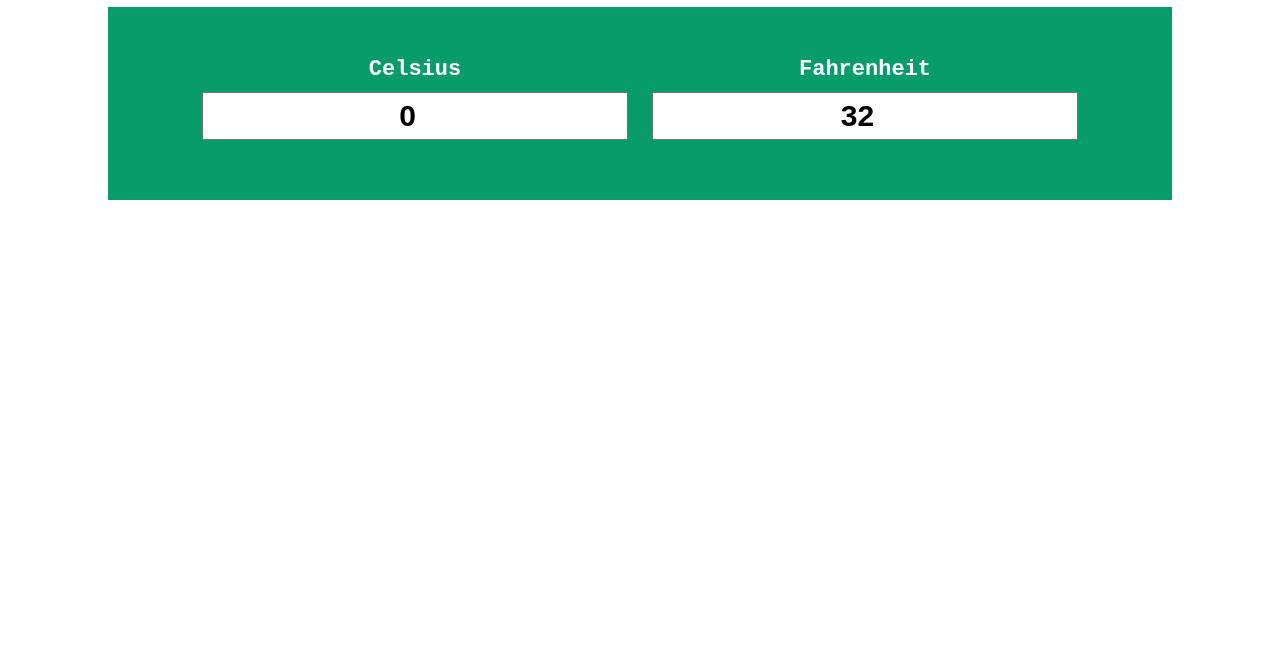
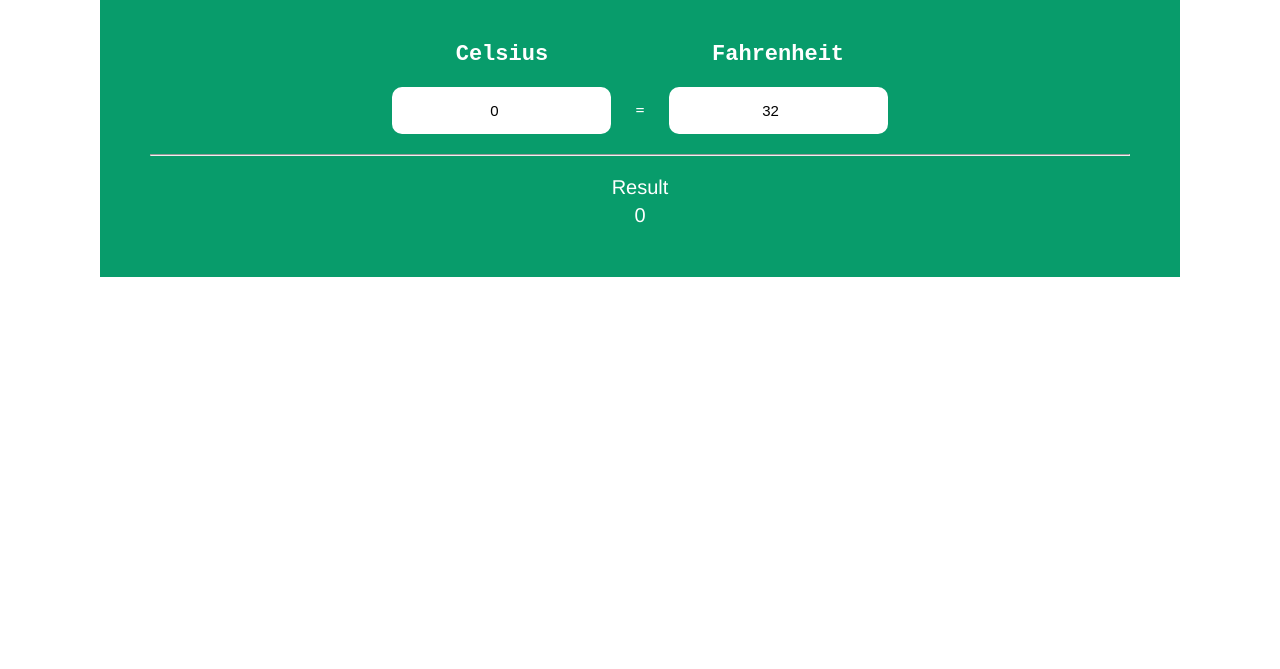
Before and after one commit to Himanshu-0981/Temperature-Converter, a plain HTML site: page index.html in a window 1280 px wide. Shown: the part 131-800 px from the top of the page. Drawn offline with Linux system fonts and the light colour scheme.

Commit message:
second commit

```diff
--- a/index.html
+++ b/index.html
@@ -15,11 +15,17 @@
             <br>
             <input type="number" value="0" id="cel" class="inp">
         </div>
+        <p id="equalSign">=</p>
         <div class="input-div">
             <label>Fahrenheit</label>
             <br>
             <input type="number" value="32" id="fah" class="inp">
         </div>
+        <hr>
+        <div class="output">
+            <p class="result" id="resultname">Result</p>
+            <p class="result" id="resultnum">0</p>
+        </div>
     </div>
     <script src="script.js"></script>
 </body>
--- a/script.js
+++ b/script.js
@@ -1,10 +1,13 @@
 let cel = document.getElementById('cel');
 let fah = document.getElementById('fah');
+let resNum = document.getElementById('resultnum');
+
 
 cel.addEventListener('input',function(){
     let c = this.value;
     let f = (c * 9/5) + 32;
     fah.value = f;
+    resNum.innerHTML = `${f} F`;
 });
 
 
@@ -12,4 +15,5 @@ fah.addEventListener('input',function(){
     let f = this.value;
     let c = (f - 32) * 5/9
     cel.value = c;
+    resNum.innerHTML = `${c} C`;
 });
--- a/style.css
+++ b/style.css
@@ -1,9 +1,18 @@
+*{
+    margin: 0px;
+    padding: 0px;
+}
+
+
 body{
     padding: 50px 100px;
+
 }
 
 h1{
     text-align: center;
+    font-family: 'Segoe UI', Tahoma, Geneva, Verdana, sans-serif;
+    margin-bottom: 30px;
 }
 
 .container{
@@ -15,13 +24,29 @@ h1{
 .input-div{
     display: inline-block;
 }
+
+#equalSign{
+    display: inline-block;
+    color: white;
+    font-weight: bolder;
+}
 .inp{
-    padding: 5px 10px;
-    margin: 10px;
-    font-size: 30px;
-    font-weight: bold;
+    padding: 15px 10px;
+    margin: 20px;
+    font-size: 15px;
+    /* font-weight: bold; */
     text-align: center;
     direction: none;
+    border: none;
+    outline: none;
+    border-radius: 10px;
+}
+
+.inp:hover{
+    /* padding: 15px 25px; */
+    transition: 0.3s;
+    background-color: rgb(155, 153, 148);
+    color: white;
 }
 
 label{
@@ -30,3 +55,19 @@ label{
     font-weight: bold;
     font-family: monospace;
 }
+
+.result{
+    color: white;
+    font-size: 20px;
+    font-family: 'Franklin Gothic Medium', 'Arial Narrow', Arial, sans-serif;
+}
+
+#resultname{
+    margin-top: 20px;
+    cursor: pointer;
+}
+
+#resultnum{
+    margin-top: 5px;
+    cursor: pointer;
+}
```
